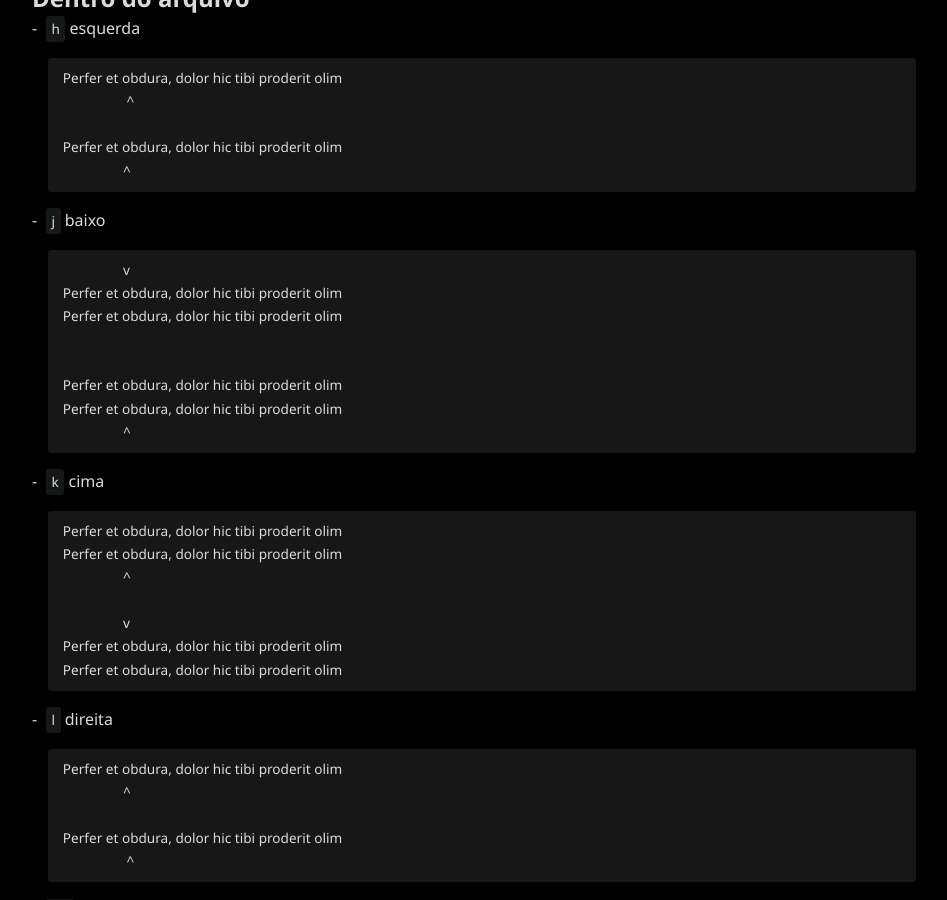
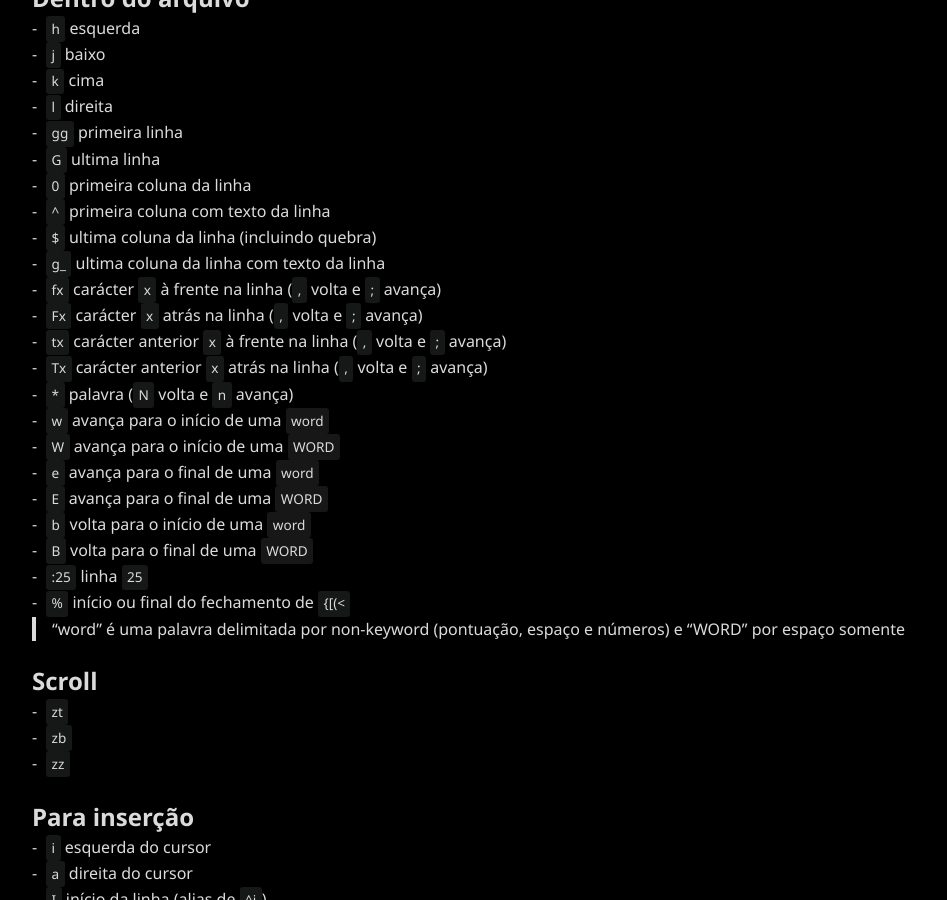
Before and after one commit to neninja/wtf, a Jekyll site: the page built from _posts/2019-12-10-vim.md, in a window 1280 px wide and 900 px high, scrolled down 985 px. Shown: the whole window, without its empty margins (158-1105 px from the left). Built offline with Jekyll 4.4.1, drawn with Linux system fonts in a browser that asks for light colours; nearby versions of some CDN libraries; library files that are not in the unit come from our copies; some of the changed text lies outside the part shown.

````diff
--- a/_posts/2019-12-10-vim.md
+++ b/_posts/2019-12-10-vim.md
@@ -27,227 +27,29 @@ coversub: "Foto da página 45 do volume 1 do mangá Uzumaki"
 ## Movimentação
 ### Dentro do arquivo
 - ``h`` esquerda
-
-```txt
-Perfer et obdura, dolor hic tibi proderit olim
-                  ^
-
-Perfer et obdura, dolor hic tibi proderit olim
-                 ^
-```
 - ``j`` baixo
-
-```txt
-                 v
-Perfer et obdura, dolor hic tibi proderit olim
-Perfer et obdura, dolor hic tibi proderit olim
-
-
-Perfer et obdura, dolor hic tibi proderit olim
-Perfer et obdura, dolor hic tibi proderit olim
-                 ^
-```
 - ``k`` cima
-
-```txt
-Perfer et obdura, dolor hic tibi proderit olim
-Perfer et obdura, dolor hic tibi proderit olim
-                 ^
-
-                 v
-Perfer et obdura, dolor hic tibi proderit olim
-Perfer et obdura, dolor hic tibi proderit olim
-```
 - ``l`` direita
-
-```txt
-Perfer et obdura, dolor hic tibi proderit olim
-                 ^
-
-Perfer et obdura, dolor hic tibi proderit olim
-                  ^
-```
 - ``gg`` primeira linha
-
-```txt
-Perfer et obdura, dolor hic tibi proderit olim
-Perfer et obdura, dolor hic tibi proderit olim
-Perfer et obdura, dolor hic tibi proderit olim
-                 ^
-
-v
-Perfer et obdura, dolor hic tibi proderit olim
-Perfer et obdura, dolor hic tibi proderit olim
-Perfer et obdura, dolor hic tibi proderit olim
-```
 - ``G`` ultima linha
-
-```txt
-         v
-Perfer et obdura, dolor hic tibi proderit olim
-Perfer et obdura, dolor hic tibi proderit olim
-Perfer et obdura, dolor hic tibi proderit olim
-
-Perfer et obdura, dolor hic tibi proderit olim
-Perfer et obdura, dolor hic tibi proderit olim
-Perfer et obdura, dolor hic tibi proderit olim
-^
-```
 - ``0`` primeira coluna da linha
-
-```txt
- Perfer et obdura, dolor hic tibi proderit olim
-                ^
- Perfer et obdura, dolor hic tibi proderit olim
-^
-```
 - ``^`` primeira coluna com texto da linha
-
-```txt
- Perfer et obdura, dolor hic tibi proderit olim
-                ^
- Perfer et obdura, dolor hic tibi proderit olim
- ^
-```
 - ``$`` ultima coluna da linha (incluindo quebra)
-
-```txt
-Perfer et obdura, dolor hic tibi proderit olim
-                ^
-Perfer et obdura, dolor hic tibi proderit olim
-                                             ^
-```
 - ``g_`` ultima coluna da linha com texto da linha
-
-```txt
-Perfer et obdura, dolor hic tibi proderit olim
-                ^
-Perfer et obdura, dolor hic tibi proderit olim
-                                             ^
-```
 - ``fx`` carácter ``x`` à frente na linha (``,`` volta e ``;`` avança)
-
-```txt
-(fc)
-Perfer et obdura, dolor hic tibi proderit olim
-                ^
-Perfer et obdura, dolor hic tibi proderit olim
-                          ^
-```
 - ``Fx`` carácter ``x`` atrás na linha (``,`` volta e ``;`` avança)
-
-```txt
-(Ff)
-Perfer et obdura, dolor hic tibi proderit olim
-                ^
-Perfer et obdura, dolor hic tibi proderit olim
-   ^
-```
 - ``tx`` carácter anterior ``x``  à frente na linha (``,`` volta e ``;`` avança)
-
-```txt
-(tr)
-Perfer et obdura, dolor hic tibi proderit olim
-                ^
-Perfer et obdura, dolor hic tibi proderit olim
-                     ^
-```
 - ``Tx`` carácter anterior ``x`` atrás na linha (``,`` volta e ``;`` avança)
-
-```txt
-(TP)
-Perfer et obdura, dolor hic tibi proderit olim
-                ^
-Perfer et obdura, dolor hic tibi proderit olim
- ^
-```
 - ``*`` palavra (``N`` volta e  ``n`` avança)
-
-```txt
-          v
-Perfer et obdura, dolor hic tibi proderit olim
-Perfer et obdura, dolor hic tibi proderit olim
-
-Perfer et obdura, dolor hic tibi proderit olim
-Perfer et obdura, dolor hic tibi proderit olim
-          ^
-```
 - ``w`` avança para o início de uma `word`
-
-```txt
-Perfer et obdura, dolor hic tibi proderit olim
-          ^
-Perfer et obdura, dolor hic tibi proderit olim
-                ^
-```
 - ``W`` avança para o início de uma `WORD`
-
-```txt
-Perfer et obdura, dolor hic tibi proderit olim
-          ^
-Perfer et obdura, dolor hic tibi proderit olim
-                  ^
-```
+- ``e`` avança para o final de uma `word`
+- ``E`` avança para o final de uma `WORD`
+- ``b`` volta para o início de uma `word`
+- ``B`` volta para o final de uma `WORD`
+- ``:25`` linha ``25``
+- ``%`` início ou final do fechamento de `{[(<`
 > "word" é uma palavra delimitada por non-keyword (pontuação, espaço e números) e "WORD" por espaço somente
-- ``e`` avança para o final de uma `word`
-
-```txt
-Perfer et obdura, dolor hic tibi proderit olim
-          ^
-Perfer et obdura, dolor hic tibi proderit olim
-               ^
-```
-- ``E`` avança para o final de uma `WORD`
-
-```txt
-Perfer et obdura, dolor hic tibi proderit olim
-          ^
-Perfer et obdura, dolor hic tibi proderit olim
-                ^
-```
-- ``b`` volta para o início de uma `word`
-
-```txt
-Perfer et obdura, dolor hic tibi proderit olim
-                  ^
-Perfer et obdura, dolor hic tibi proderit olim
-                ^
-```
-- ``B`` volta para o final de uma `WORD`
-
-```txt
-Perfer et obdura, dolor hic tibi proderit olim
-                  ^
-Perfer et obdura, dolor hic tibi proderit olim
-          ^
-```
-- ``:25`` linha ``25``
-
-```txt
-...
-          v
-Perfer et obdura, dolor hic tibi proderit olim
-Perfer et obdura, dolor hic tibi proderit olim
-...
-
-...
-Perfer et obdura, dolor hic tibi proderit olim
-Perfer et obdura, dolor hic tibi proderit olim
-^
-...
-```
-- ``%`` início ou final do fechamento de `{[(<`
-
-```txt
-%%
-(Perfer et obdura, dolor hic tibi proderit olim)
-                  ^
-(Perfer et obdura, dolor hic tibi proderit olim)
-^
-
-(Perfer et obdura, dolor hic tibi proderit olim)
-                                               ^
-```
 
 #### Scroll
 - ``zt``
@@ -255,50 +57,12 @@ Perfer et obdura, dolor hic tibi proderit olim
 - ``zz``
 
 #### Para inserção
-- ``i``
-
-```txt
-Perfer et obdura, dolor hic tibi proderit olim
-                  ^
-Perfer et obdura, |dolor hic tibi proderit olim
-    ```
-- ``a``
-
-```txt
-Perfer et obdura, dolor hic tibi proderit olim
-                  ^
-Perfer et obdura, d|olor hic tibi proderit olim
-```
-- ``I``
-
-```txt
-Perfer et obdura, dolor hic tibi proderit olim
-                  ^
-|Perfer et obdura, dolor hic tibi proderit olim
-```
-- ``A``
-
-```txt
-Perfer et obdura, dolor hic tibi proderit olim
-                  ^
-Perfer et obdura, dolor hic tibi proderit olim|
-```
-- ``o``
-
-```txt
-Perfer et obdura, dolor hic tibi proderit olim
-                  ^
-Perfer et obdura, dolor hic tibi proderit olim
-|
-```
-- ``O``
-
-```txt
-Perfer et obdura, dolor hic tibi proderit olim
-                  ^
-|
-Perfer et obdura, dolor hic tibi proderit olim
-```
+- ``i`` esquerda do cursor
+- ``a``  direita do cursor
+- ``I`` início da linha (alias de ``^i``)
+- ``A`` fim da linha (alias de ``g_a``)
+- ``o`` nova linha abaixo da atual
+- ``O`` nova linha acima da atual
 - ``gi`` volta para a posição do ultimo `insertmode`
 
 <!-- ### Entre arquivos -->
````
